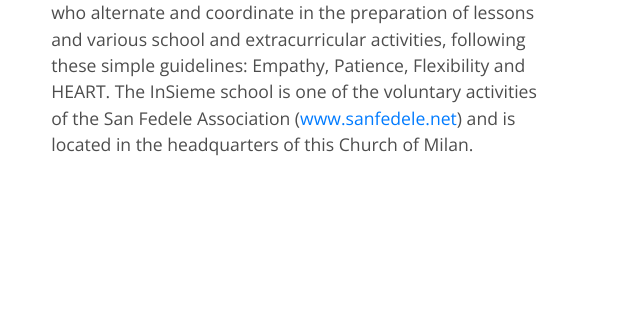
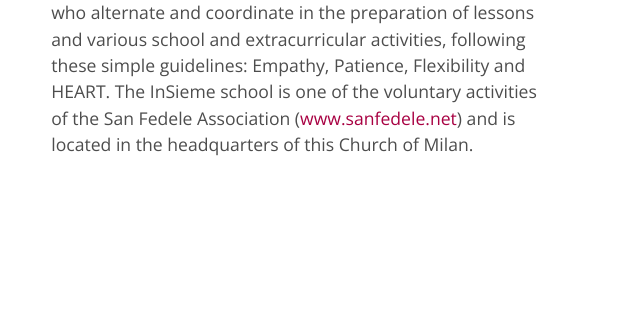
Before and after one commit to lawfriends/LAN_Hypermedia, a website: page public/pages/association.html in a window 1280 px wide. Shown: the part 437-758 px from the top of the page, 0-635 px from the left. Drawn offline with nearby package versions, Linux system fonts and the light colour scheme.

Commit message:
small change to association page

```diff
--- a/public/assets/css/association.css
+++ b/public/assets/css/association.css
@@ -1,18 +1,12 @@
-/*Added css for association page*/
-/* .associationImg{
-    background-image: url("../img/association/association_topimage.png");
-    height: 478px;
-    width: 100%;
-    background-size: cover;
-    background-position-x: center;
-    background-repeat: no-repeat;
-} */
 .row{
     width: 100%;
     margin: auto;
 }
 #founderRow{
     margin-top: 100px;
+}
+#associationPar1 p a{
+    color: #A80042;
 }
 #associationImg{
     padding: 0;
```
